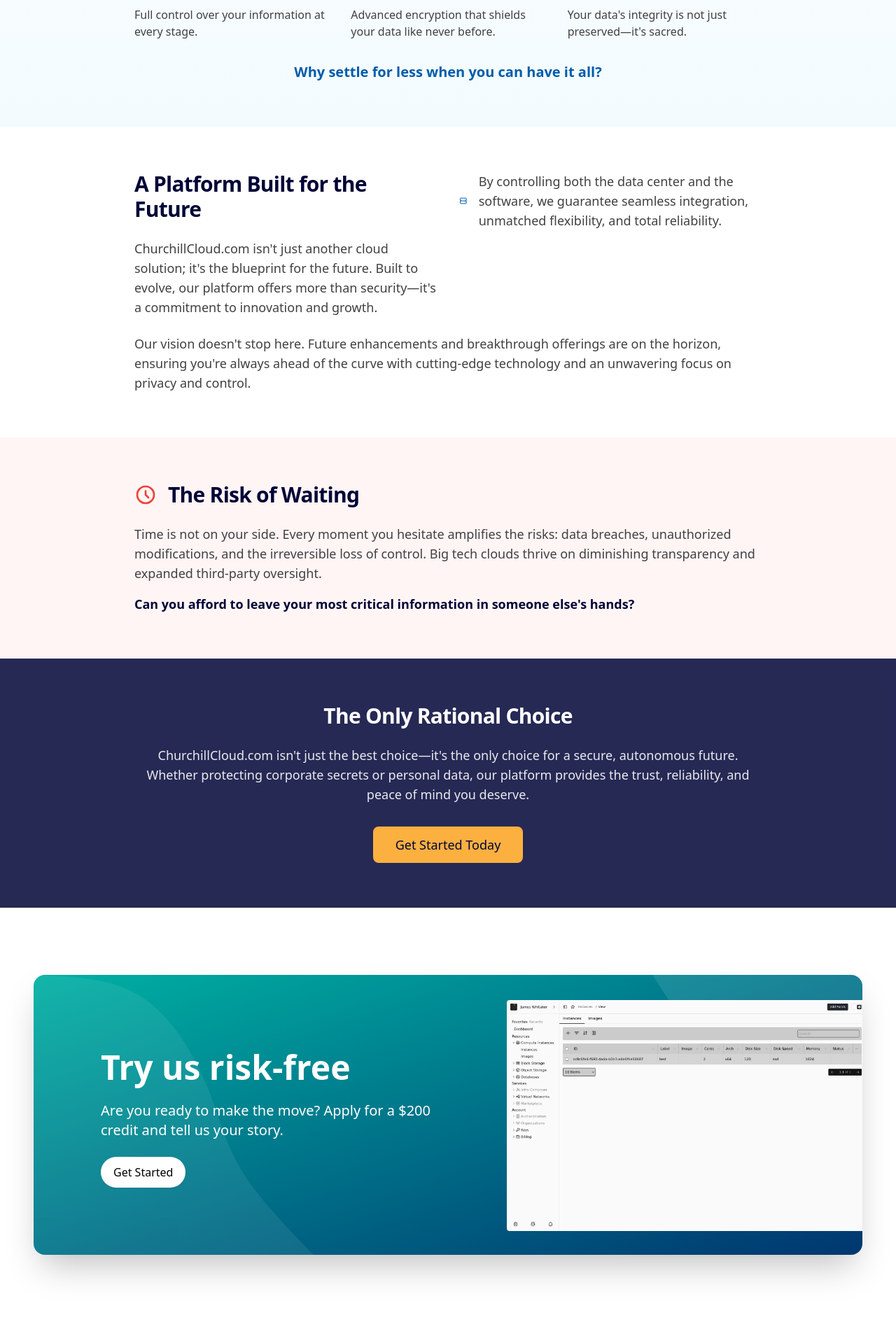
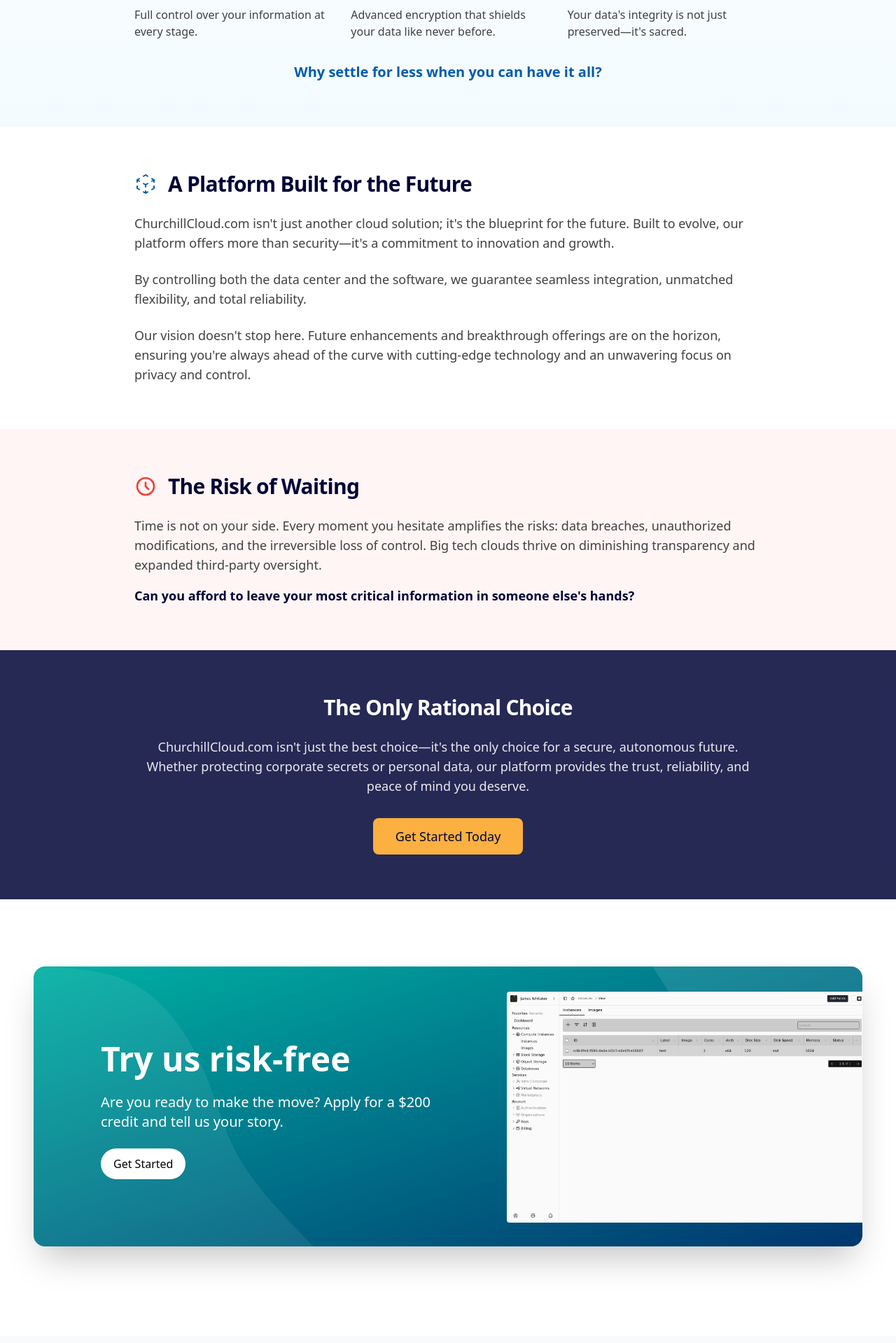
Before and after one commit to annarider/churchill-cloud-front, a Jekyll site: the page built from _pages/about.html, in a window 1280 px wide. Shown: the part 1055-2974 px from the top of the page at 70% size. Built offline with Jekyll 4.4.1, drawn with Linux system fonts in a browser that asks for light colours.

Commit message:
Fix the column layout & tiny icon

```diff
--- a/_pages/about.html
+++ b/_pages/about.html
@@ -85,32 +85,32 @@
 <!-- Platform Future Section -->
 <section class="bg-secondary-light px-4 py-16 sm:px-6 lg:px-8">
   <div class="mx-auto max-w-4xl">
-    <div class="lg:grid lg:grid-cols-2 lg:gap-8">
-      <div>
-        <h2 class="text-2xl font-bold tracking-tight text-primary-dark sm:text-3xl">A Platform Built for the Future</h2>
-        <p class="mt-6 text-lg leading-7 text-neutral">
-          ChurchillCloud.com isn't just another cloud solution; it's the blueprint for the future. Built to evolve, our
-          platform offers more than security—it's a commitment to innovation and growth.
-        </p>
-      </div>
-      <div class="mt-6 lg:mt-0">
     <div class="flex items-center">
       <svg
         class="h-8 w-8 text-primary"
         xmlns="http://www.w3.org/2000/svg"
         fill="none"
         viewBox="0 0 24 24"
+        stroke-width="1.5"
         stroke="currentColor"
       >
-            <path stroke-linecap="round" stroke-linejoin="round" stroke-width="2" d="M5 12h14M5 12a2 2 0 01-2-2V6a2 2 0 012-2h14a2 2 0 012 2v4a2 2 0 01-2 2M5 12a2 2 0 00-2 2v4a2 2 0 002 2h14a2 2 0 002-2v-4a2 2 0 00-2-2m-2-4h.01M17 16h.01" />
+        <path stroke-linecap="round" stroke-linejoin="round" d="M21 7.5l-2.25-1.313M21 7.5v2.25m0-2.25l-2.25 1.313M3 7.5l2.25-1.313M3 7.5l2.25 1.313M3 7.5v2.25m9 3l2.25-1.313M12 12.75l-2.25-1.313M12 12.75V15m0 6.75l2.25-1.313M12 21.75V19.5m0 2.25l-2.25-1.313m0-16.875L12 2.25l2.25 1.313M21 14.25v2.25l-2.25 1.313m-13.5 0L3 16.5v-2.25" />
       </svg>
-          <p class="ml-4 text-lg text-neutral">
-            By controlling both the data center and the software, we guarantee seamless integration, unmatched
-            flexibility, and total reliability.
+      <h2 class="ml-4 text-2xl font-bold tracking-tight text-primary-dark sm:text-3xl">
+        A Platform Built for the Future
+      </h2>
+    </div>
+
+    <p class="mt-6 text-lg leading-7 text-neutral">
+      ChurchillCloud.com isn't just another cloud solution; it's the blueprint for the future. Built to evolve, our
+      platform offers more than security—it's a commitment to innovation and growth.
     </p>
-        </div>
-      </div>
-    </div>
+
+    <p class="mt-6 text-lg leading-7 text-neutral">
+      By controlling both the data center and the software, we guarantee seamless integration, unmatched flexibility,
+      and total reliability.
+    </p>
+
     <p class="mt-6 text-lg leading-7 text-neutral">
       Our vision doesn't stop here. Future enhancements and breakthrough offerings are on the horizon, ensuring you're
       always ahead of the curve with cutting-edge technology and an unwavering focus on privacy and control.
```
Lines whose indentation alone changed are shown as unchanged.
